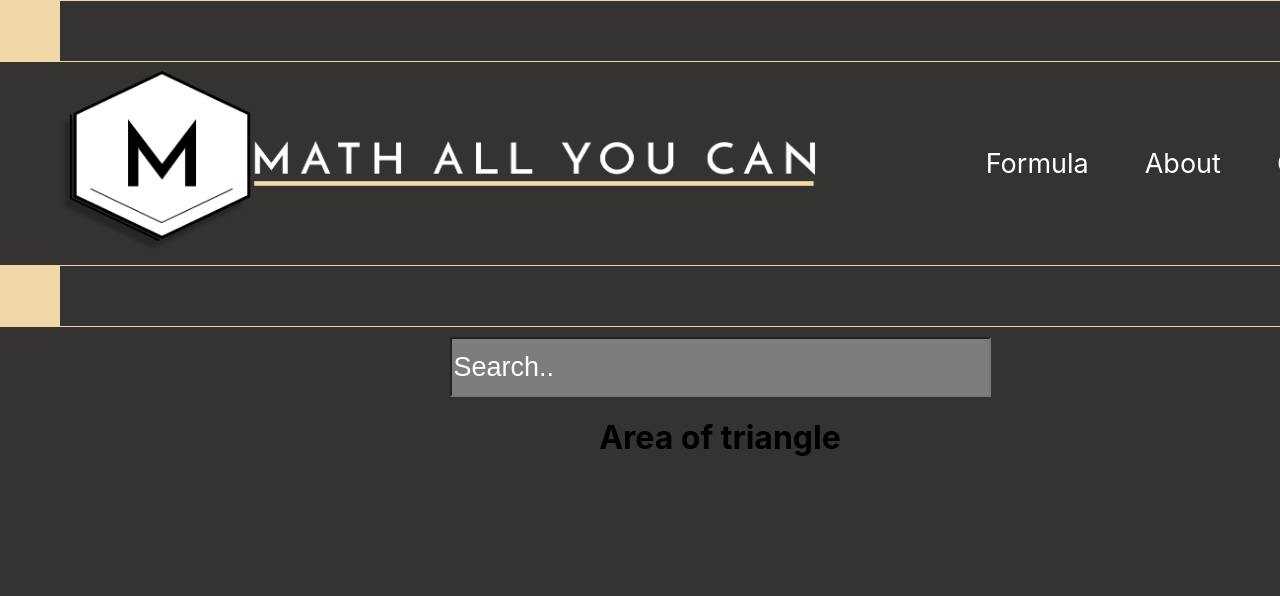
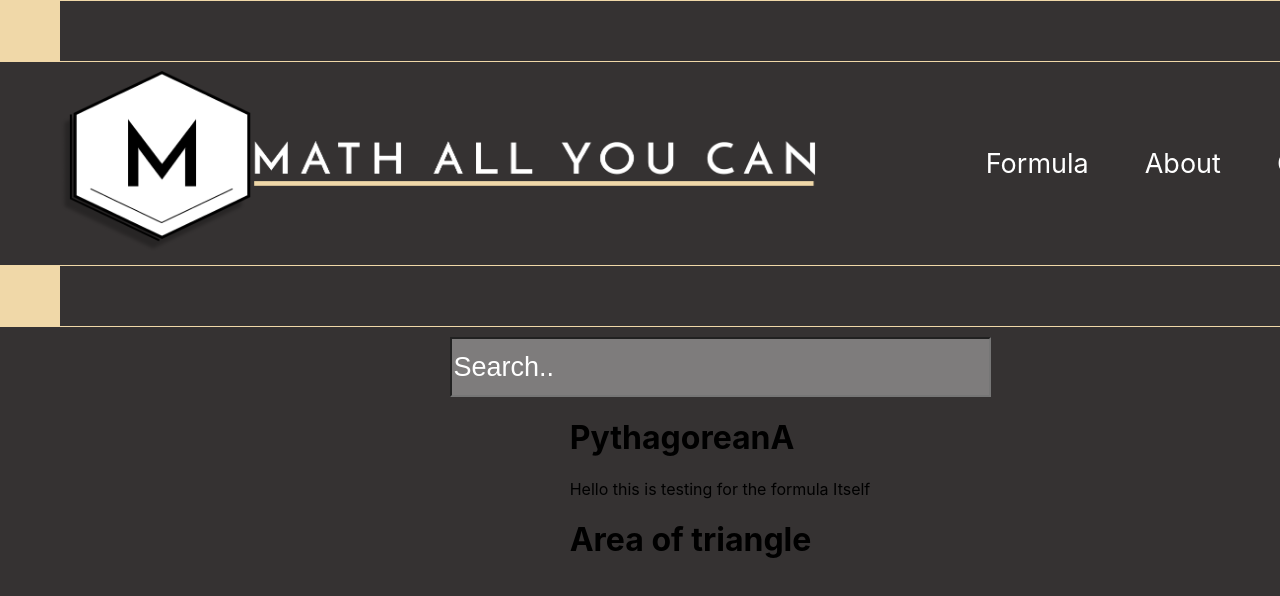
Before and after one commit to lexus654/MathAllYouCan, a React (Create React App) app: page / in a window 1280 px wide. Shown: the top 596 px of the page. Built offline with nearby package versions, Linux system fonts and the light colour scheme.

Commit message:
Refactored DOne

```diff
--- a/src/App.js
+++ b/src/App.js
@@ -1,9 +1,9 @@
 import logo from "./logo.svg";
 import React, { useState } from "react";
 import "./App.css";
-import Divider from "./components/Divider";
-import Header from "./components/Header";
-import Search from "./components/Search";
+import Divider from "../src/components/dumbComponents/Divider";
+import Header from "../src/components/dumbComponents/Header";
+import Search from "../src/components/logic/Search";
 
 function App(props) {
   return (
--- a/src/components/Display.js
+++ b/src/components/dumbComponents/Display.js
@@ -1,4 +1,4 @@
-import Search from "./Search";
+import Search from "../logic/Search";
 const Display = (props) => {
   return (
     <div>
--- a/src/components/formula/Formula.js
+++ /dev/null
@@ -1,24 +0,0 @@
-import AreaRect from "./AreaRect";
-
-const Formula = function () {
-  const listOfFormula = [
-    {
-      name: "Area of Rectangle",
-      formula: <AreaRect></AreaRect>,
-    },
-    {
-      name: "Area of Square",
-      formula: <AreaRect></AreaRect>,
-    },
-    {
-      name: "Area of triangle",
-      formula: <AreaRect></AreaRect>,
-    },
-  ];
-
-  const value = listOfFormula.map((element, key) => {
-    return <div className="inline">{element.name}</div>;
-  });
-  return <div>{value}</div>;
-};
-export default Formula;
--- a/src/components/Search.js
+++ b/src/components/logic/Search.js
@@ -1,11 +1,15 @@
 import "./Search.css";
 import React, { useState } from "react";
-import Formula from "./formula/Formula";
-import AreaRect from "../components/formula/AreaRect";
+import AreaRect from "../formula/AreaRect";
 import styled from "styled-components";
-import Display from "./Display";
+import Display from "../dumbComponents/Display";
 
 const Search = (props) => {
+  const wrapper = styled.div`
+    border: solid 1px white;
+    height: 548px;
+    width: 858px;
+  `;
   const listOfFormula = [
     {
       name: "Area of Rectangle",
@@ -95,7 +99,17 @@ const Search = (props) => {
           })}
         </div>
       )}
-      <Display formula={formula}></Display>
+      <div className={{ wrapper }}>
+        <div className="wrapper--content">
+          <h1 className="wrapper--content--headings">PythagoreanA</h1>
+          <p className="wrapper--content--text">
+            Hello this is testing for the formula Itself
+          </p>
+        </div>
+        <div className="wrapper--formula">
+          <Display formula={formula}></Display>
+        </div>
+      </div>
     </div>
   );
 };
```
Also changed, not shown: src/components/dumbComponents/Divider.css (renamed from src/components/Divider.css), src/components/dumbComponents/Divider.js (renamed from src/components/Divider.js), src/components/dumbComponents/Header.css (renamed from src/components/Header.css), src/components/dumbComponents/Header.js (renamed from src/components/Header.js), src/components/dumbComponents/logo.png (renamed from src/components/logo.png), src/components/formula/Formula.css (deleted), src/components/logic/Search.css (renamed from src/components/Search.css).
